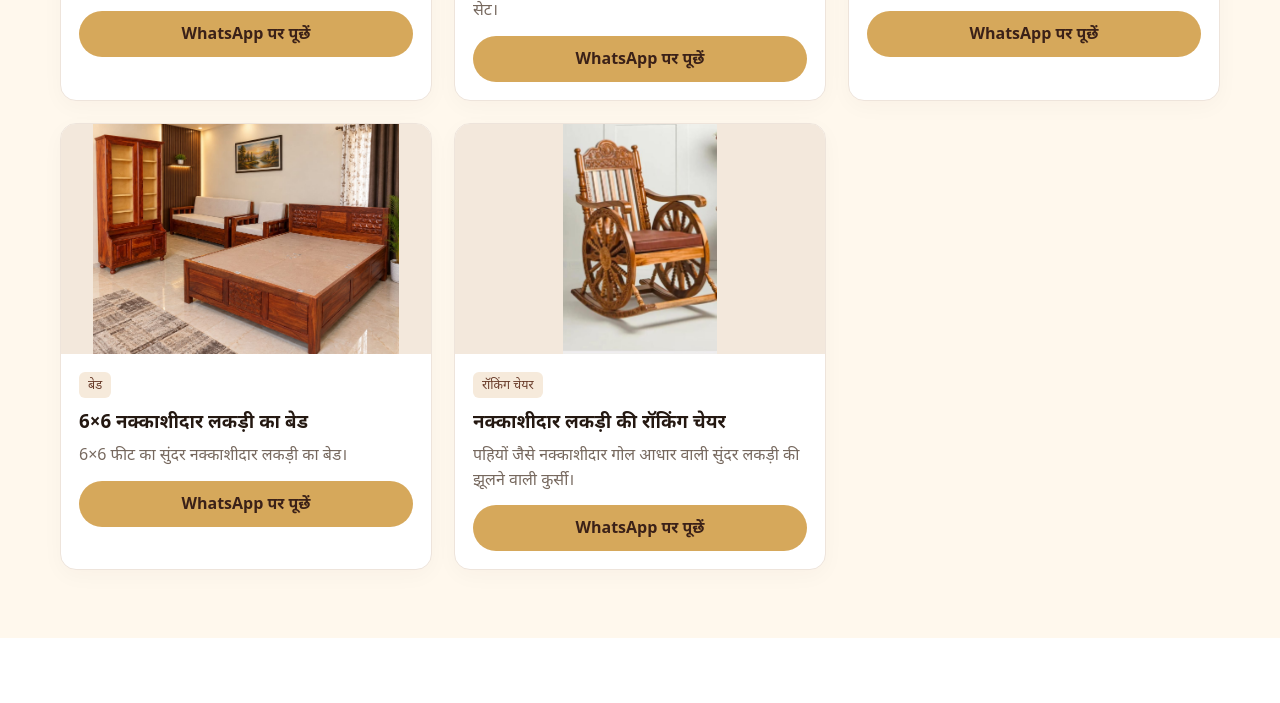
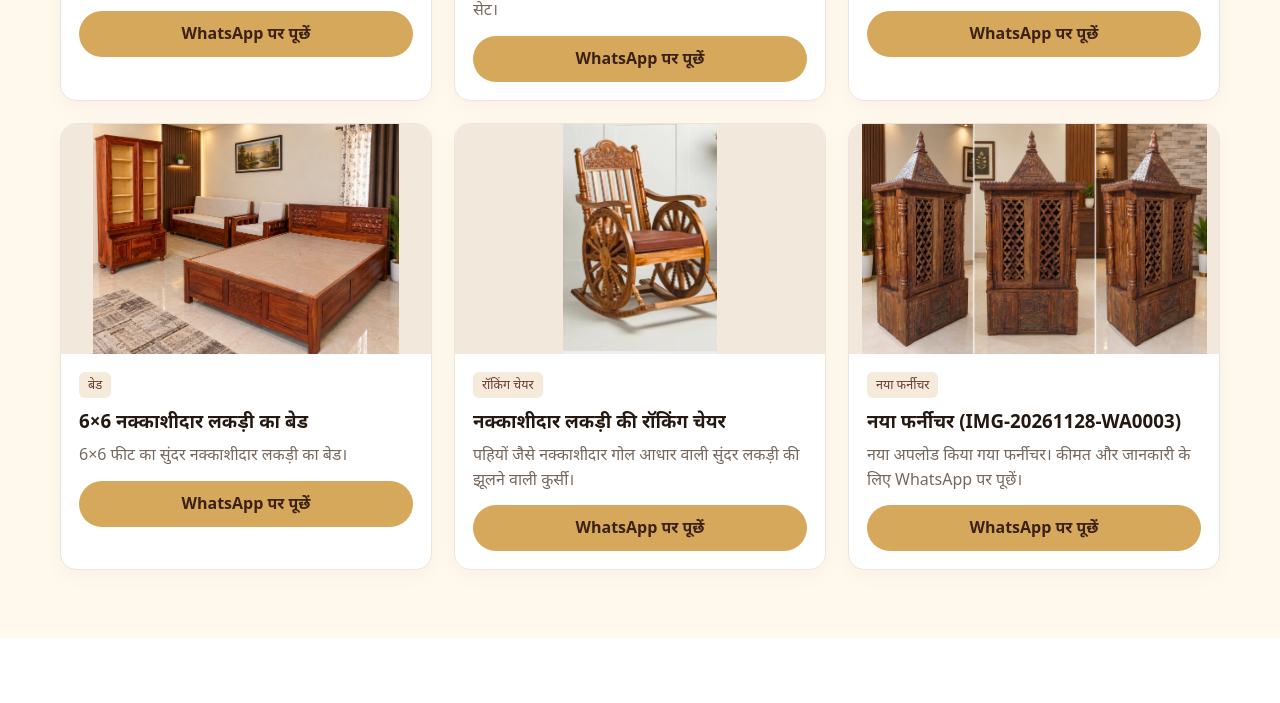
Before and after one commit to bhagrajpunar-ui/jagatamba-barmeri-furniture, a plain HTML site: page index.html in a window 1280 px wide. Shown: the part 2029-2732 px from the top of the page. Drawn offline with Linux system fonts and the light colour scheme.

Commit message:
Add newly uploaded furniture photo to product gallery

```diff
--- a/index.html
+++ b/index.html
@@ -53,6 +53,7 @@ const furniture = [
  {name:"6×6 नक्काशीदार लकड़ी का बेड",category:"bed",label:"बेड",description:"6×6 फीट का सुंदर नक्काशीदार लकड़ी का बेड।",image:"./IMG-20261127-WA0040(1).jpg"},
 
  {name:"नक्काशीदार लकड़ी की रॉकिंग चेयर",category:"other",label:"रॉकिंग चेयर",description:"पहियों जैसे नक्काशीदार गोल आधार वाली सुंदर लकड़ी की झूलने वाली कुर्सी।",image:"./IMG-20261127-WA0055.jpg"},
+ {name:"नया फर्नीचर (IMG-20261128-WA0003)",category:"other",label:"नया फर्नीचर",description:"नया अपलोड किया गया फर्नीचर। कीमत और जानकारी के लिए WhatsApp पर पूछें।",image:"./IMG-20261128-WA0003.jpg"},
 
 
 ];
```
